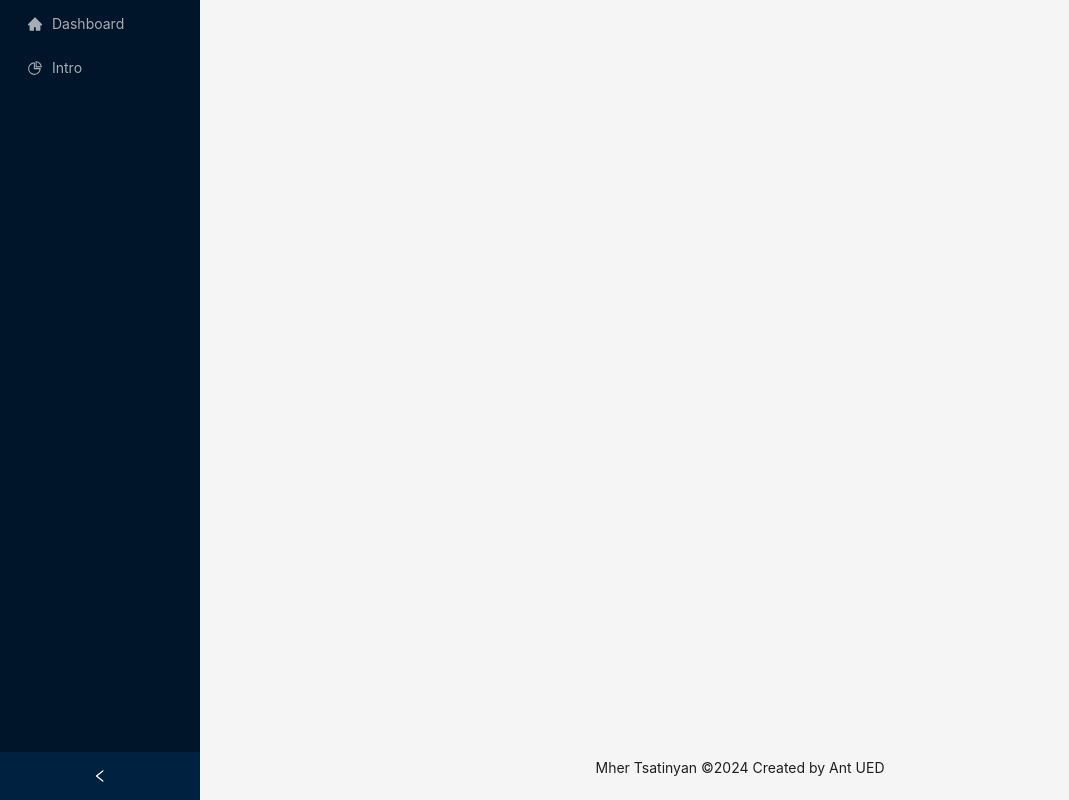
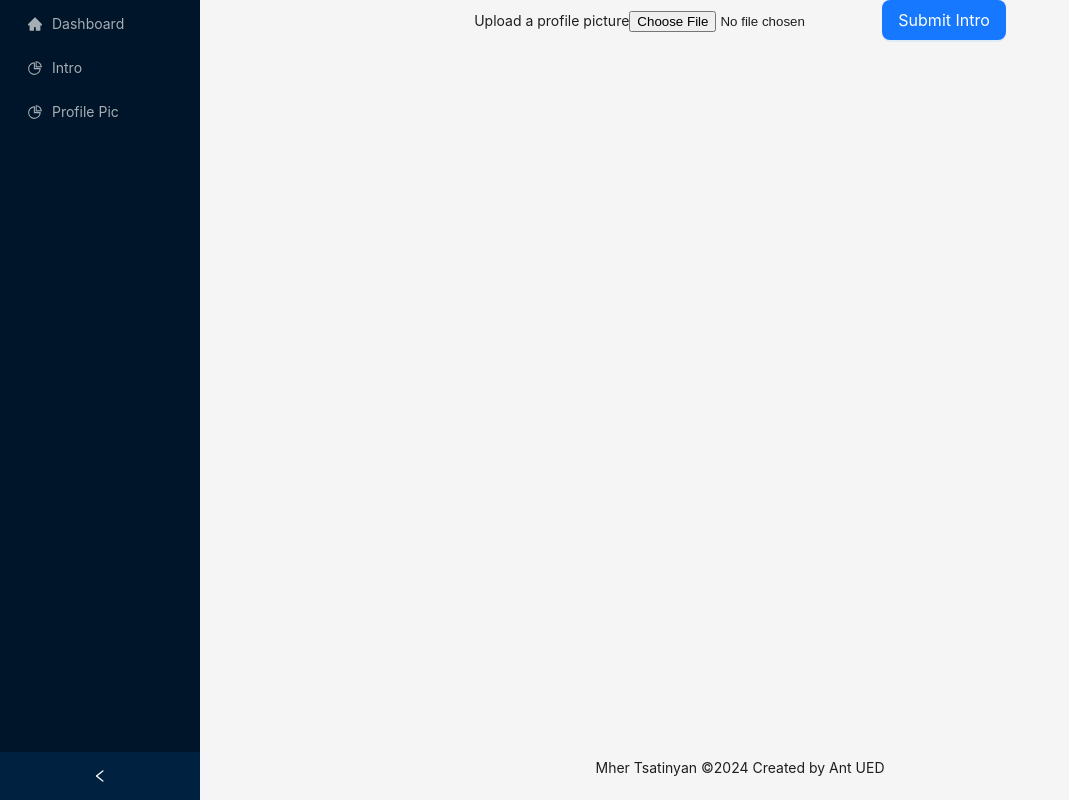
Before and after one commit to LeonMher/titos-art-admin-panel, a React (Vite) app: page /profile-pic in a window 1280 px wide. Shown: the whole page, without its empty margins (0-1069 px from the left). Built offline with nearby package versions, Linux system fonts and the light colour scheme.

Commit message:
clean up the dashboard page from garbage test codes

```diff
--- /dev/null
+++ b/src/api/useUploadPic.ts
@@ -0,0 +1,29 @@
+import axios from "axios";
+import { useMutation } from "react-query";
+
+type TValues = {
+  file: string;
+};
+const uploadPic = async (values: TValues) => {
+  const formData = new FormData();
+  formData.append("file", values.file!);
+  try {
+    const response = await axios.post(
+      "http://localhost:3001/self/upload",
+      formData,
+      {
+        headers: {
+          "Content-Type": "multipart/form-data",
+        },
+      }
+    );
+    console.log("File uploaded successfully", response.data);
+  } catch (error) {
+    console.error("Error uploading file", error);
+  }
+};
+
+export const useUploadPic = () => {
+  const mutation = useMutation(uploadPic);
+  return mutation;
+};
--- a/src/layout/LayoutComponent.tsx
+++ b/src/layout/LayoutComponent.tsx
@@ -3,8 +3,9 @@ import { Layout, Menu } from "antd";
 import { PieChartOutlined, HomeFilled } from "@ant-design/icons";
 import { Link, Route, Routes } from "react-router-dom";
 
-import About from "../pages/Intro";
+import Intro from "../pages/Intro";
 import Dashboard from "../pages/Dashboard";
+import ProfilePic from "../pages/ProfilePic";
 
 const { Sider, Content, Footer } = Layout;
 
@@ -18,7 +19,12 @@ const items = [
   {
     key: "2",
     icon: <PieChartOutlined />,
-    label: <Link to="/about">Intro</Link>,
+    label: <Link to="/intro">Intro</Link>,
+  },
+  {
+    key: "3",
+    icon: <PieChartOutlined />,
+    label: <Link to="/profile-pic">Profile Pic</Link>,
   },
 ];
 
@@ -43,7 +49,8 @@ const LayoutComponent: React.FC<LayoutComponentProps> = ({
         <Content style={{ margin: "0 16px" }}>
           <Routes>
             <Route path="/" element={<Dashboard />} />
-            <Route path="/about" element={<About />} />
+            <Route path="/intro" element={<Intro />} />
+            <Route path="/profile-pic" element={<ProfilePic />} />
           </Routes>
         </Content>
         <Footer style={{ textAlign: "center" }}>
--- a/src/pages/Dashboard.tsx
+++ b/src/pages/Dashboard.tsx
@@ -1,23 +1,9 @@
-import { lazy } from "react";
-
-import { Button } from "../components/shared/button/Button";
-import { Input } from "../components/shared/input/Input";
-import { useGetSelf } from "../api/useSelf";
-// import MyButton from 'remoteApp/Button'
-
-const MyButton = lazy(() => import("remoteApp/Button"));
+import { Typography } from "antd";
 
 const Dashboard = () => {
-  const { data, isLoading } = useGetSelf();
-  console.log(data, " data");
   return (
     <div style={{ width: "100%", height: "100%" }}>
-      {isLoading ? <div className="loader"></div> : data.intro}
-      <MyButton />
-      <Button type="primary" size="large" onClick={() => console.log("click")}>
-        asads
-      </Button>
-      <Input />
+      <Typography>Dashboard</Typography>
     </div>
   );
 };
--- /dev/null
+++ b/src/pages/ProfilePic.tsx
@@ -0,0 +1,39 @@
+import { useFormik } from "formik";
+import { Button } from "../components/shared/button/Button";
+import { useUploadPic } from "../api/useUploadPic";
+
+const ProfilePic = () => {
+  const { mutate } = useUploadPic();
+  const formik = useFormik({
+    initialValues: {
+      file: null,
+    },
+    onSubmit: (values: { file: File }) => {
+      mutate(values);
+    },
+  });
+  return (
+    <div>
+      <form>
+        <label htmlFor="file">Upload a profile picture</label>
+        <input
+          name="file"
+          type="file"
+          id="file"
+          //   value={formik.values.file}
+          onChange={(event) => {
+            formik.setFieldValue(
+              "file",
+              event.currentTarget.files?.[0] || null
+            );
+          }}
+        />
+        <Button type="primary" size="large" onClick={formik.handleSubmit}>
+          Submit Intro
+        </Button>
+      </form>
+    </div>
+  );
+};
+
+export default ProfilePic;
```
Also changed, not shown: src/App.tsx (+9 -12 lines).
